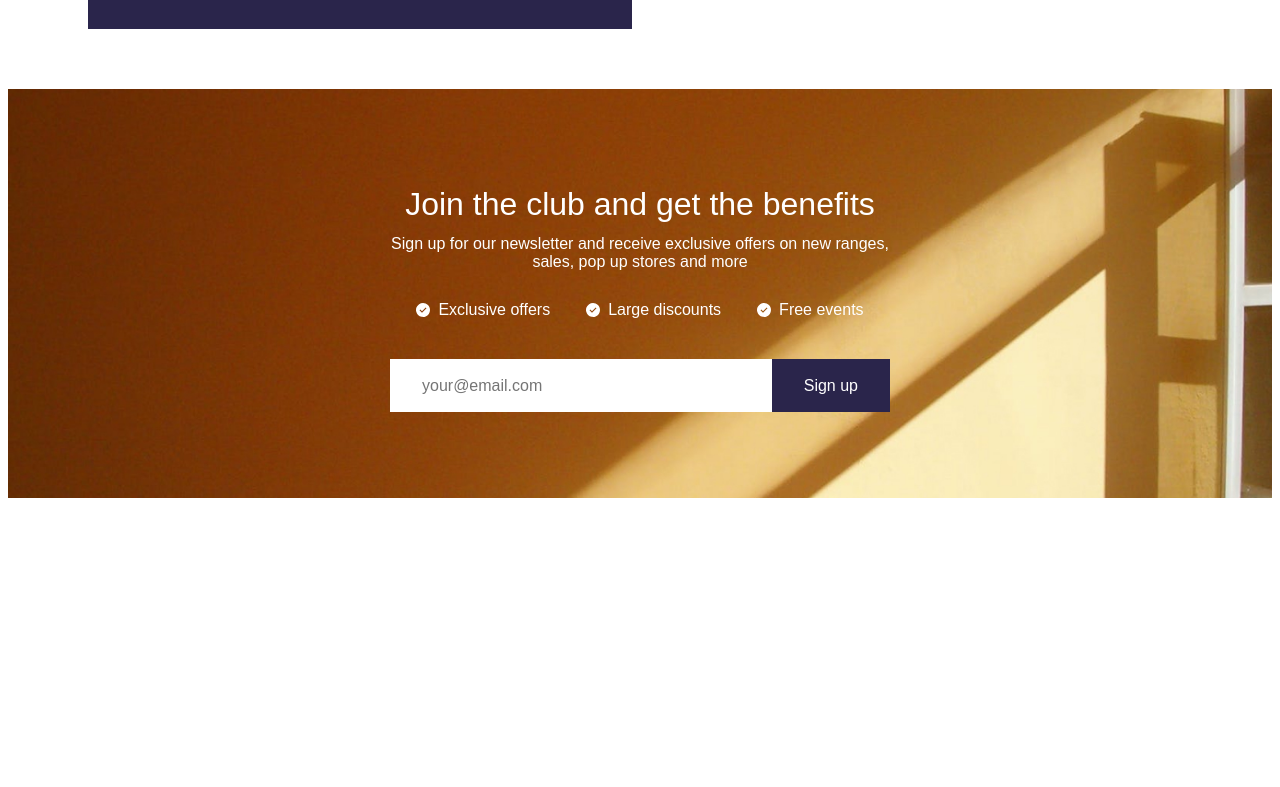
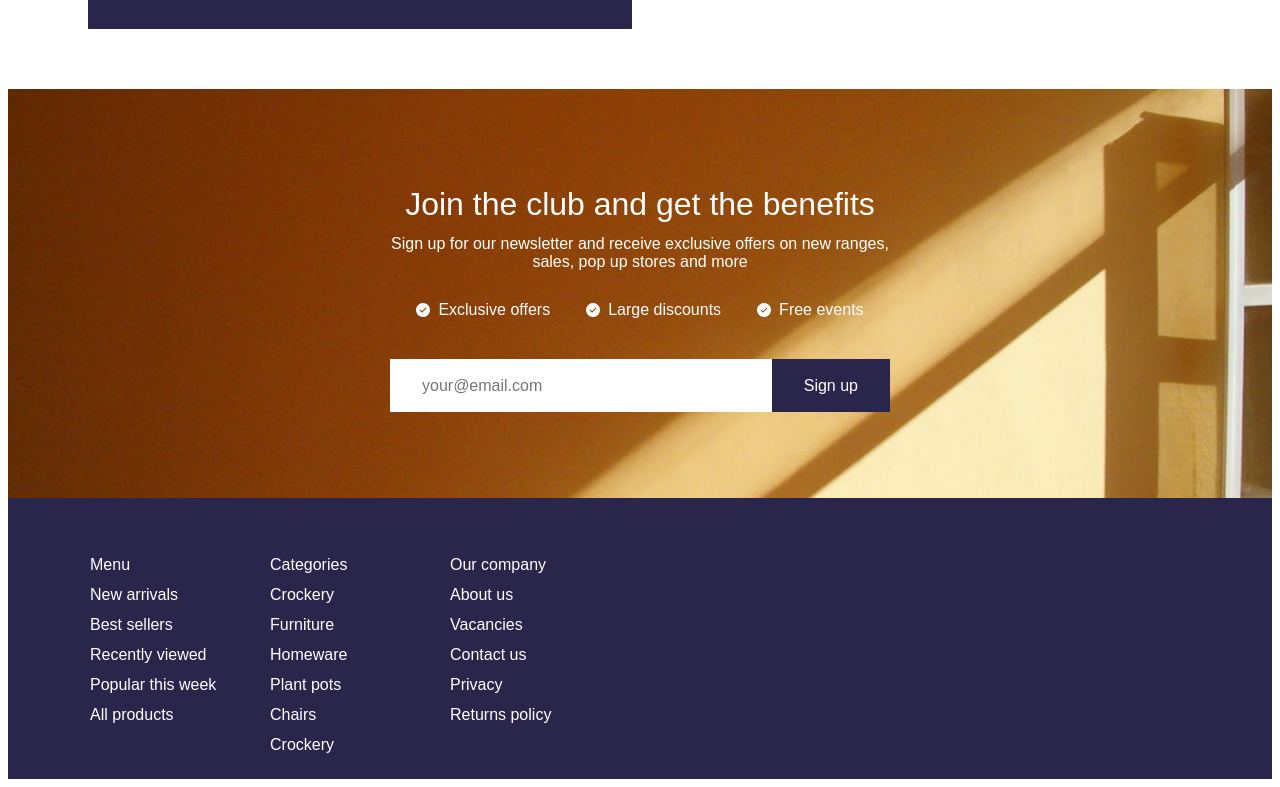
Before and after one commit to yuKalashnikova2/landing-page, a Nuxt app: page / in a window 1280 px wide. Shown: the part 2363-3150 px from the top of the page. Before the commit the page ends 2869 px from the top, so only its background shows below. Built offline with nearby package versions, Linux system fonts and the light colour scheme; a web font is replaced by a local one.

Commit message:
feat(component): Footer

```diff
--- a/app.vue
+++ b/app.vue
@@ -5,6 +5,7 @@
       <div class="content-wrapper">
         <NuxtPage />
       </div>
+      <Footer />
     </div>
   </div>
 </template>
--- /dev/null
+++ b/components/Footer.vue
@@ -0,0 +1,76 @@
+<template>
+  <footer class="footer">
+    <div class="footer-content">
+      <div class="footer-main">
+        <div class="footer-menu">
+          <div class="footer-menu__column">
+            <span class="footer-menu__title">Menu</span>
+            <NuxtLink to="/" class="footer-menu__link">New arrivals</NuxtLink>
+            <NuxtLink to="/" class="footer-menu__link">Best sellers</NuxtLink>
+            <NuxtLink to="/" class="footer-menu__link"
+              >Recently viewed</NuxtLink
+            >
+            <NuxtLink to="/" class="footer-menu__link"
+              >Popular this week</NuxtLink
+            >
+            <NuxtLink to="/" class="footer-menu__link">All products</NuxtLink>
+          </div>
+          <div class="footer-menu__column">
+            <span class="footer-menu__title">Categories</span>
+            <NuxtLink to="/" class="footer-menu__link">Crockery</NuxtLink>
+            <NuxtLink to="/" class="footer-menu__link">Furniture</NuxtLink>
+            <NuxtLink to="/" class="footer-menu__link">Homeware</NuxtLink>
+            <NuxtLink to="/" class="footer-menu__link">Plant pots</NuxtLink>
+            <NuxtLink to="/" class="footer-menu__link">Chairs</NuxtLink>
+            <NuxtLink to="/" class="footer-menu__link">Crockery</NuxtLink>
+          </div>
+
+          <div class="footer-menu__column">
+            <span class="footer-menu__title">Our company</span>
+            <NuxtLink to="/" class="footer-menu__link">About us</NuxtLink>
+            <NuxtLink to="/" class="footer-menu__link">Vacancies</NuxtLink>
+            <NuxtLink to="/" class="footer-menu__link">Contact us</NuxtLink>
+            <NuxtLink to="/" class="footer-menu__link">Privacy</NuxtLink>
+            <NuxtLink to="/" class="footer-menu__link">Returns policy</NuxtLink>
+          </div>
+        </div>
+      </div>
+      <div class="footer-subscribe"></div>
+    </div>
+  </footer>
+</template>
+
+<style lang="scss">
+.footer {
+  background: var(--black);
+  color: #fff;
+  &-content {
+    padding: 58px 82px 25px 82px;
+  }
+  &-main {
+    display: grid;
+    grid-template-columns: 540px 1fr;
+    column-gap: 110px;
+  }
+  &-menu {
+    display: grid;
+    grid-template-columns: repeat(3, 1fr);
+    &__title {
+      display: block;
+      margin-bottom: 12px;
+    }
+    &__link {
+      display: block;
+      color: #fff;
+      font-style: 14px;
+      margin-bottom: 12px;
+      &:last-child {
+        margin-bottom: 0;
+      }
+      &:hover {
+        text-decoration: underline;
+      }
+    }
+  }
+}
+</style>
```
